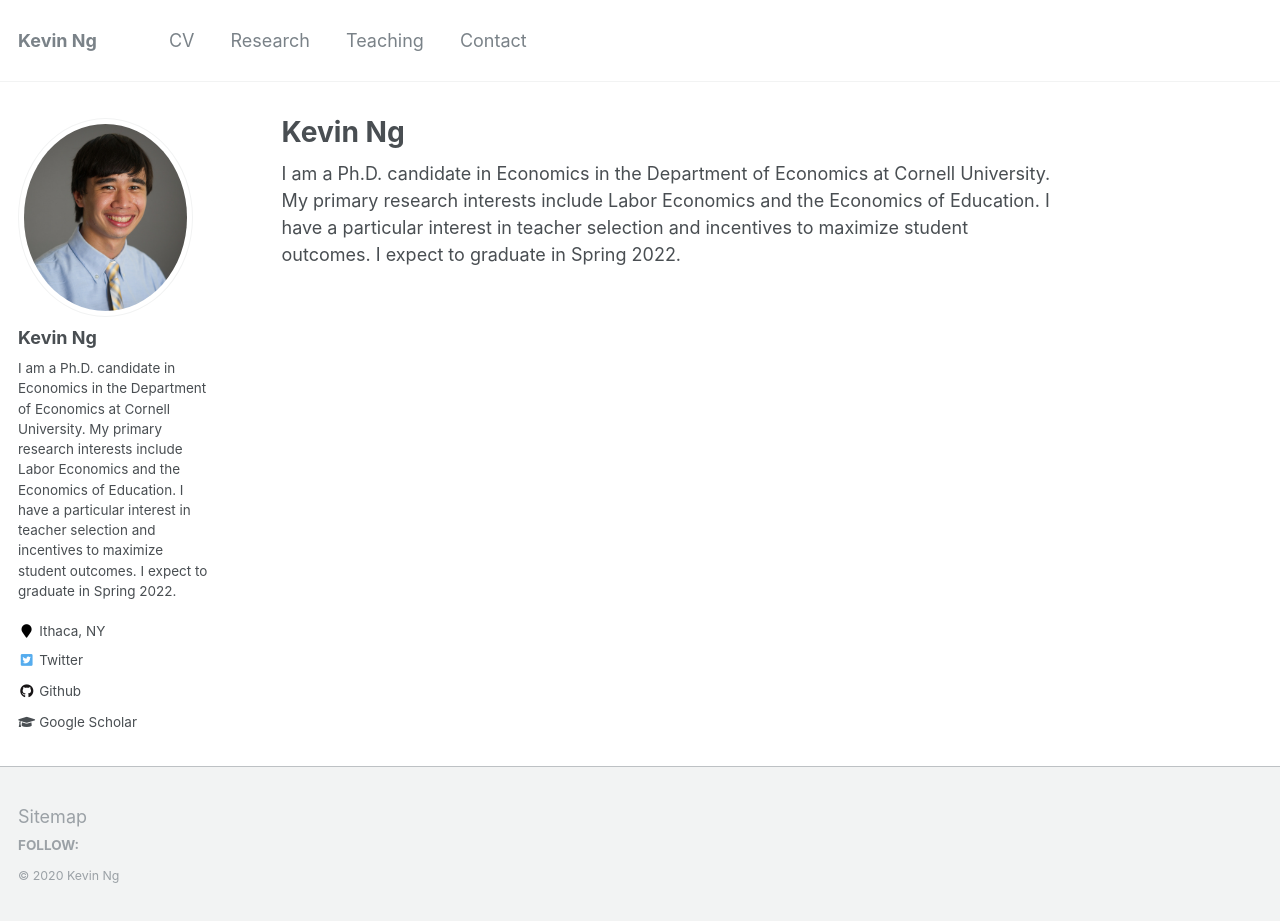
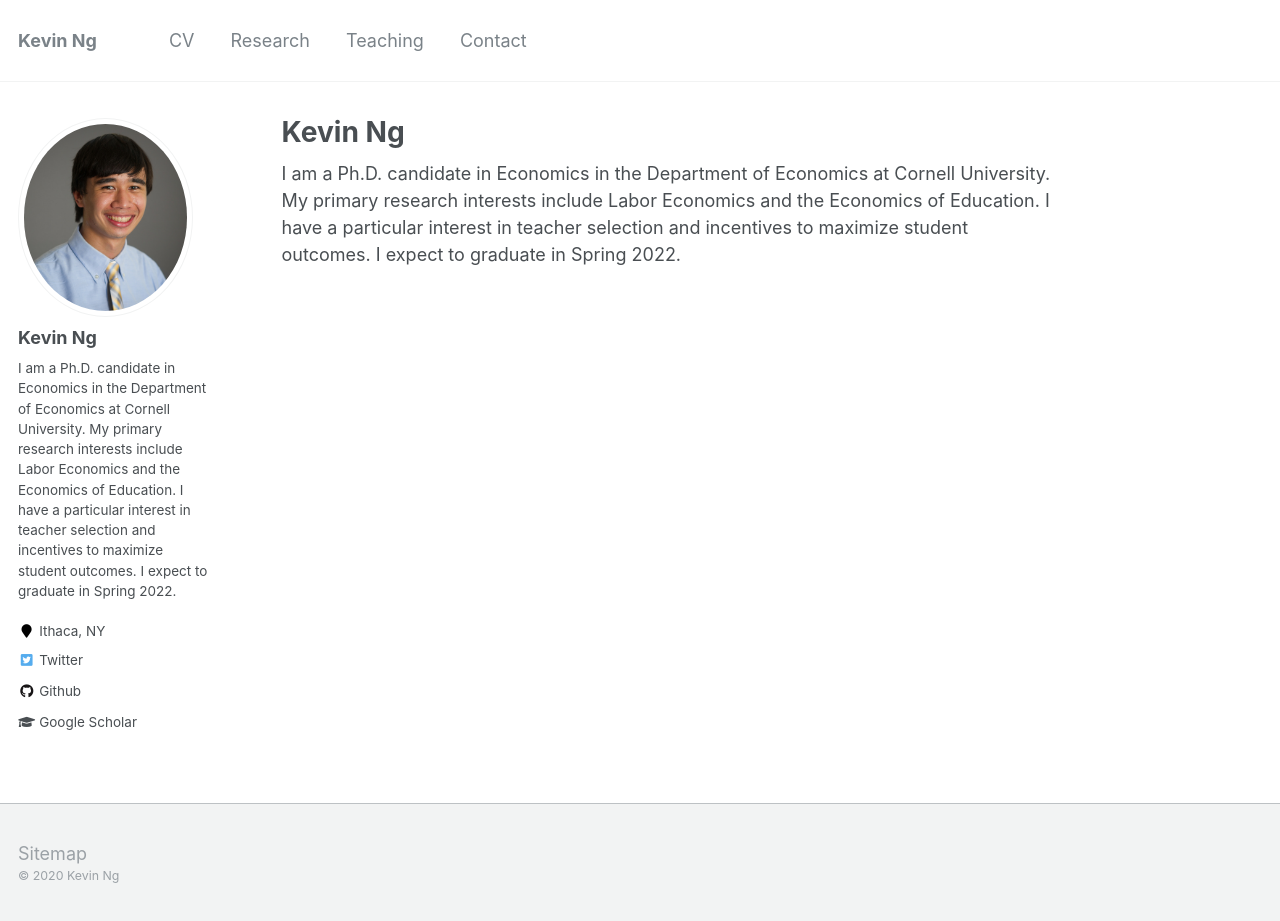
Before and after one commit to KevinCNg/kevincng.github.io, a Jekyll site: the page built from _pages/about.md, in a window 1280 px wide and 921 px high. Built offline with Jekyll 4.4.1, drawn with Linux system fonts in a browser that asks for light colours.

Commit message:
Update footer.html

```diff
--- a/_includes/footer.html
+++ b/_includes/footer.html
@@ -1,20 +1,6 @@
 {% include base_path %}
 
 <div class="page__footer-follow">
-  <ul class="social-icons">
-    {% if site.data.ui-text[site.locale].follow_label %}
-      <li><strong>{{ site.data.ui-text[site.locale].follow_label }}</strong></li>
-    {% endif %}
-    {% if site.twitter.username %}
-      <li><a href="https://twitter.com/{{ site.twitter.username }}"><i class="fab fa-twitter-square" aria-hidden="true"></i> Twitter</a></li>
-    {% endif %}
-    {% if site.facebook.username %}
-      <li><a href="https://facebook.com/{{ site.facebook.username }}"><i class="fab fa-facebook-square" aria-hidden="true"></i> Facebook</a></li>
-    {% endif %}
-    {% if site.author.bitbucket %}
-      <li><a href="http://bitbucket.org/{{ site.author.bitbucket }}"><i class="fab fa-bitbucket" aria-hidden="true"></i> Bitbucket</a></li>
-    {% endif %}
-  </ul>
 </div>
 
 <div class="page__footer-copyright">&copy; {{ site.time | date: '%Y' }} {{ site.name | default: site.title }} </div>
```
